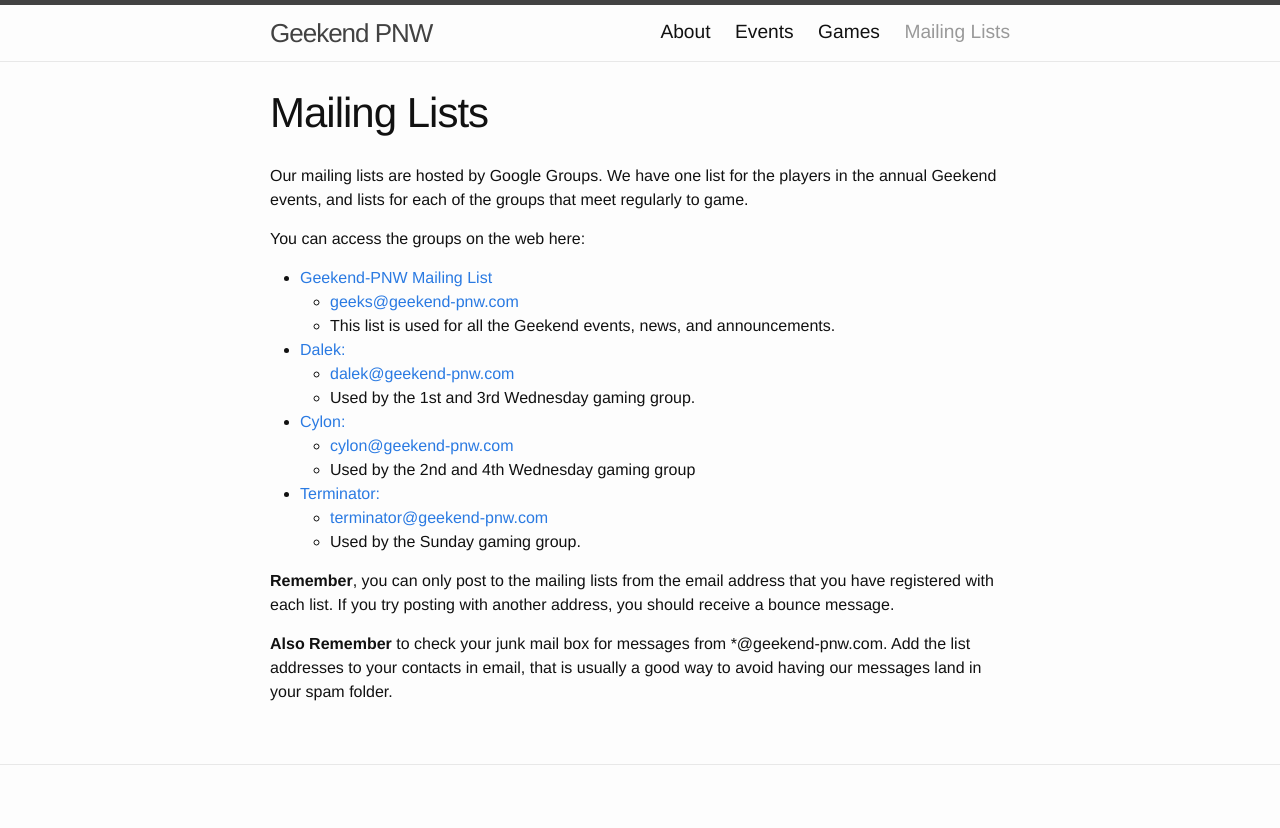
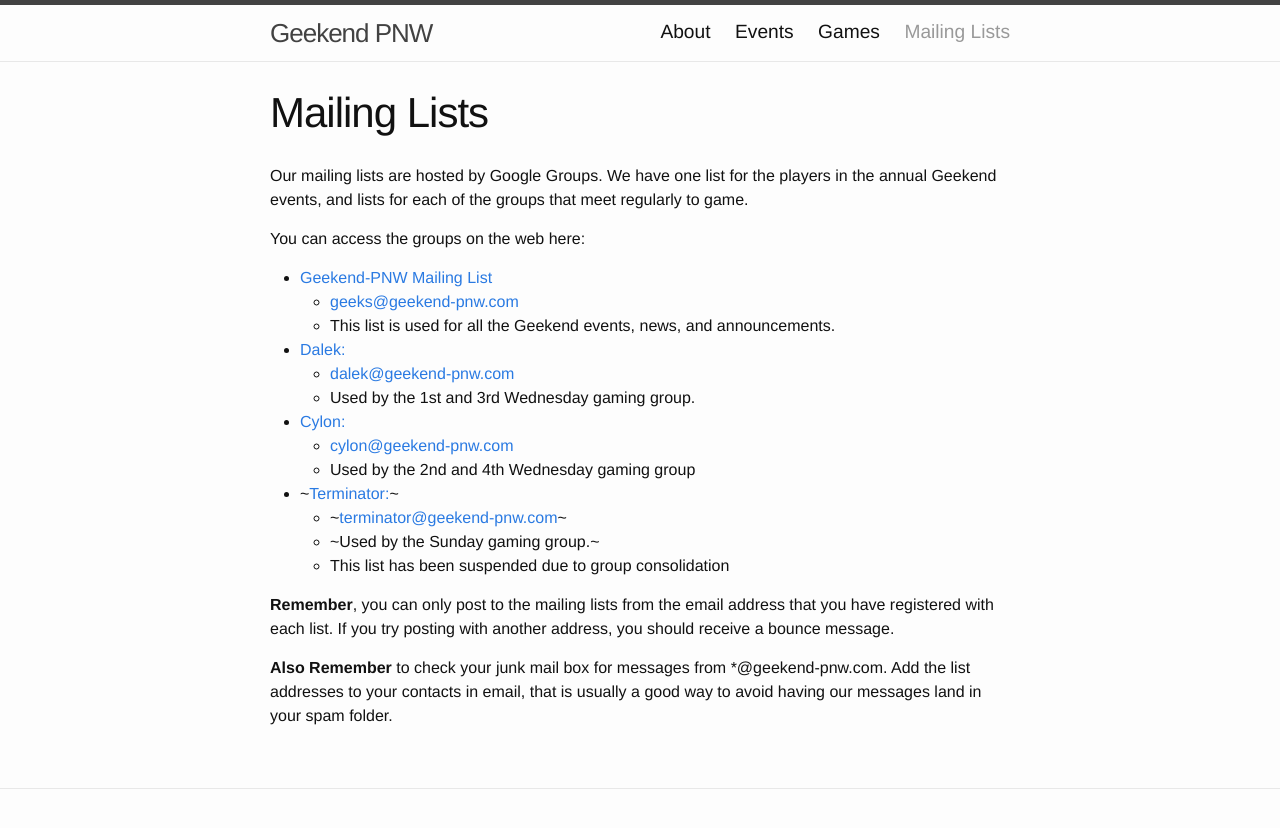
Before and after one commit to Geekend-PNW/geekend-pnw.github.com, a Jekyll site: the page built from mailing-list.md, in a window 1280 px wide. Shown: the top 828 px of the page. Built offline with Jekyll 4.4.1, drawn with Linux system fonts in a browser that asks for light colours.

```diff
--- a/mailing-list.md
+++ b/mailing-list.md
@@ -20,9 +20,10 @@ You can access the groups on the web here:
   - [cylon@geekend-pnw.com](mailto:cylon@geekend-pnw.com)
   - Used by the 2nd and 4th Wednesday gaming group
 
-- [Terminator:](https://groups.google.com/a/geekend-pnw.com/d/forum/terminator)
-  - [terminator@geekend-pnw.com](mailto:terminator@geekend-pnw.com)
-  - Used by the Sunday gaming group.
+- ~[Terminator:](https://groups.google.com/a/geekend-pnw.com/d/forum/terminator)~
+  - ~[terminator@geekend-pnw.com](mailto:terminator@geekend-pnw.com)~
+  - ~Used by the Sunday gaming group.~
+  - This list has been suspended due to group consolidation
 
 **Remember**, you can only post to the mailing lists from the email address that you have registered with each list.  If you try posting with another address, you should receive a bounce message.
 
```
